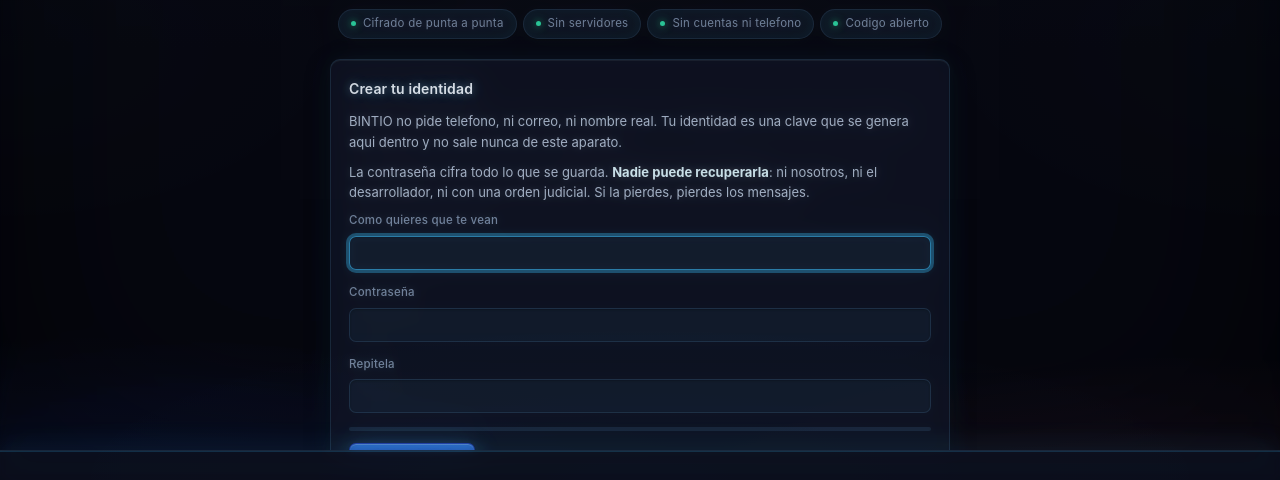
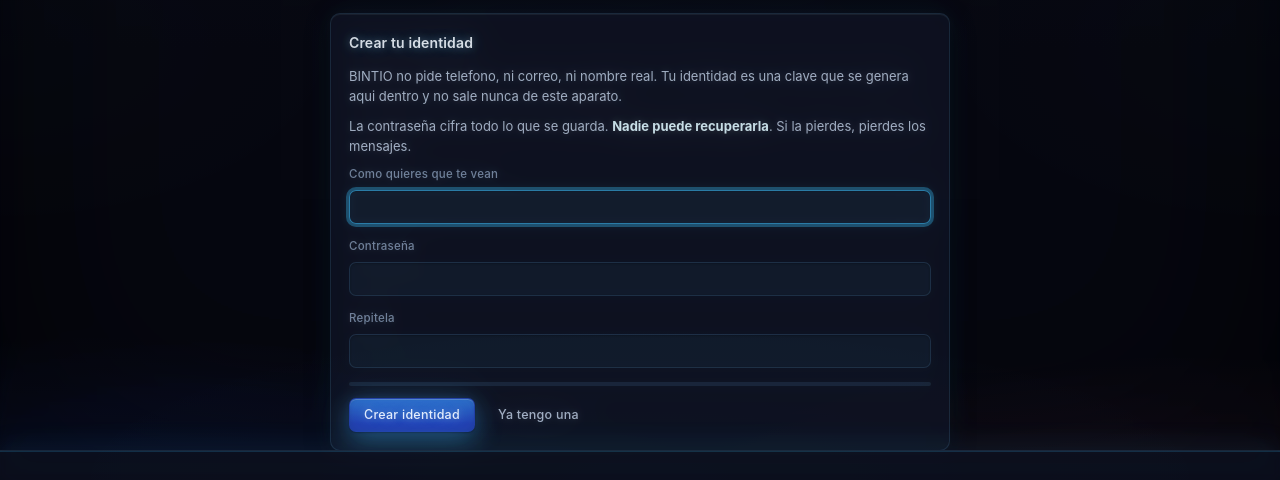
Before and after one commit to xanderdice/bintio, a website: page src/index.html in a window 1280 px wide. Shown: the part 320-800 px from the top of the page. Drawn offline with Linux system fonts and the light colour scheme.

Commit message:
Portada: quita las pastillas y afina el aviso de la contrasena

```diff
--- a/src/css/20-layout.css
+++ b/src/css/20-layout.css
@@ -239,34 +239,6 @@
     line-height: 1.6;
     color: var(--text);
 }
-.chips {
-    list-style: none;
-    display: flex;
-    flex-wrap: wrap;
-    justify-content: center;
-    gap: 6px;
-    margin-top: 16px;
-}
-.chip {
-    display: inline-flex;
-    align-items: center;
-    gap: 7px;
-    padding: 5px 12px;
-    font-size: 11.5px;
-    letter-spacing: var(--micro-track);
-    text-transform: var(--micro-case);
-    color: var(--text-dim);
-    border: 1px solid var(--line);
-    border-radius: var(--radius-pill);
-    background: var(--surface);
-}
-.chip::before {
-    content: "";
-    width: 5px; height: 5px;
-    border-radius: 50%;
-    background: rgb(var(--ok));
-    box-shadow: 0 0 8px rgba(var(--ok), calc(.7 * var(--bloom)));
-}
 
 /* ---------------------------------------------------------- barra estado */
 #statusbar {
--- a/src/css/70-flourish.css
+++ b/src/css/70-flourish.css
@@ -246,13 +246,6 @@
         0 0 34px rgba(var(--ice), calc(.18 * var(--bloom)));
 }
 
-/* Portada: la pastilla de cada garantia se levanta un pelo del fondo y se
-   enciende por dentro. */
-.chip {
-    box-shadow: var(--shadow-s), inset 0 0 14px rgba(var(--ice), calc(.08 * var(--bloom)));
-}
-
-
 /* ==========================================================================
    TERMINAL
    De aqui abajo, el cromado CRT de los otros seis temas. Todo cuelga de
@@ -340,11 +333,6 @@
     background: rgb(var(--ice));
     box-shadow: 0 0 9px rgba(var(--ice), calc(.9 * var(--bloom)));
 }
-:root[data-skin="terminal"] .chip::before {
-    background: rgb(var(--ice));
-    box-shadow: 0 0 8px rgba(var(--ice), calc(.8 * var(--bloom)));
-}
-:root[data-skin="terminal"] .chip { box-shadow: none; }
 
 /* ---------------------------------------------------------------- botones
    Chapa con bisel arriba, sombra abajo y un brillo que cruza el principal.
--- a/src/index.html
+++ b/src/index.html
@@ -113,12 +113,6 @@
                     <div class="hero-logo" aria-hidden="true"></div>
                     <div class="hero-mark">BINTIO</div>
                     <p class="hero-claim">Mensajes cifrados de punta a punta que no pasan por ningun servidor. Solo tu aparato y el de la otra persona.</p>
-                    <ul class="chips">
-                        <li class="chip">Cifrado de punta a punta</li>
-                        <li class="chip">Sin servidores</li>
-                        <li class="chip">Sin cuentas ni telefono</li>
-                        <li class="chip">Codigo abierto</li>
-                    </ul>
                 </div>
 
                 <div class="block" id="lock-new">
@@ -126,7 +120,7 @@
                     <span class="bracket bracket--bl"></span><span class="bracket bracket--br"></span>
                     <h2>Crear tu identidad</h2>
                     <p>BINTIO no pide telefono, ni correo, ni nombre real. Tu identidad es una clave que se genera aqui dentro y no sale nunca de este aparato.</p>
-                    <p class="dim">La contrase&ntilde;a cifra todo lo que se guarda. <b class="hot">Nadie puede recuperarla</b>: ni nosotros, ni el desarrollador, ni con una orden judicial. Si la pierdes, pierdes los mensajes.</p>
+                    <p class="dim">La contrase&ntilde;a cifra todo lo que se guarda. <b class="hot">Nadie puede recuperarla</b>. Si la pierdes, pierdes los mensajes.</p>
                     <div class="field">
                         <label for="new-name">Como quieres que te vean</label>
                         <input class="input" type="text" id="new-name" maxlength="40" autocomplete="off" spellcheck="false">
```
